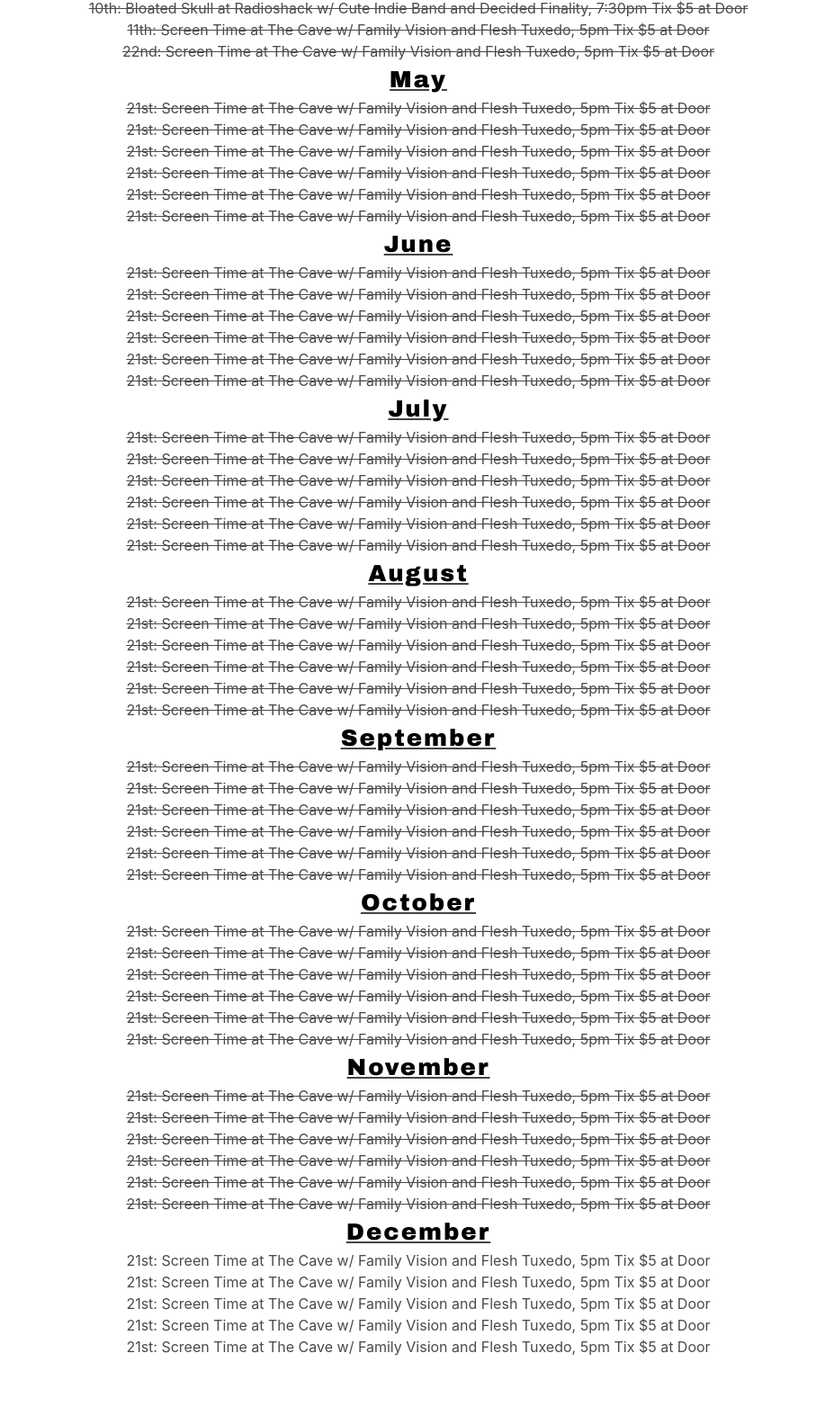
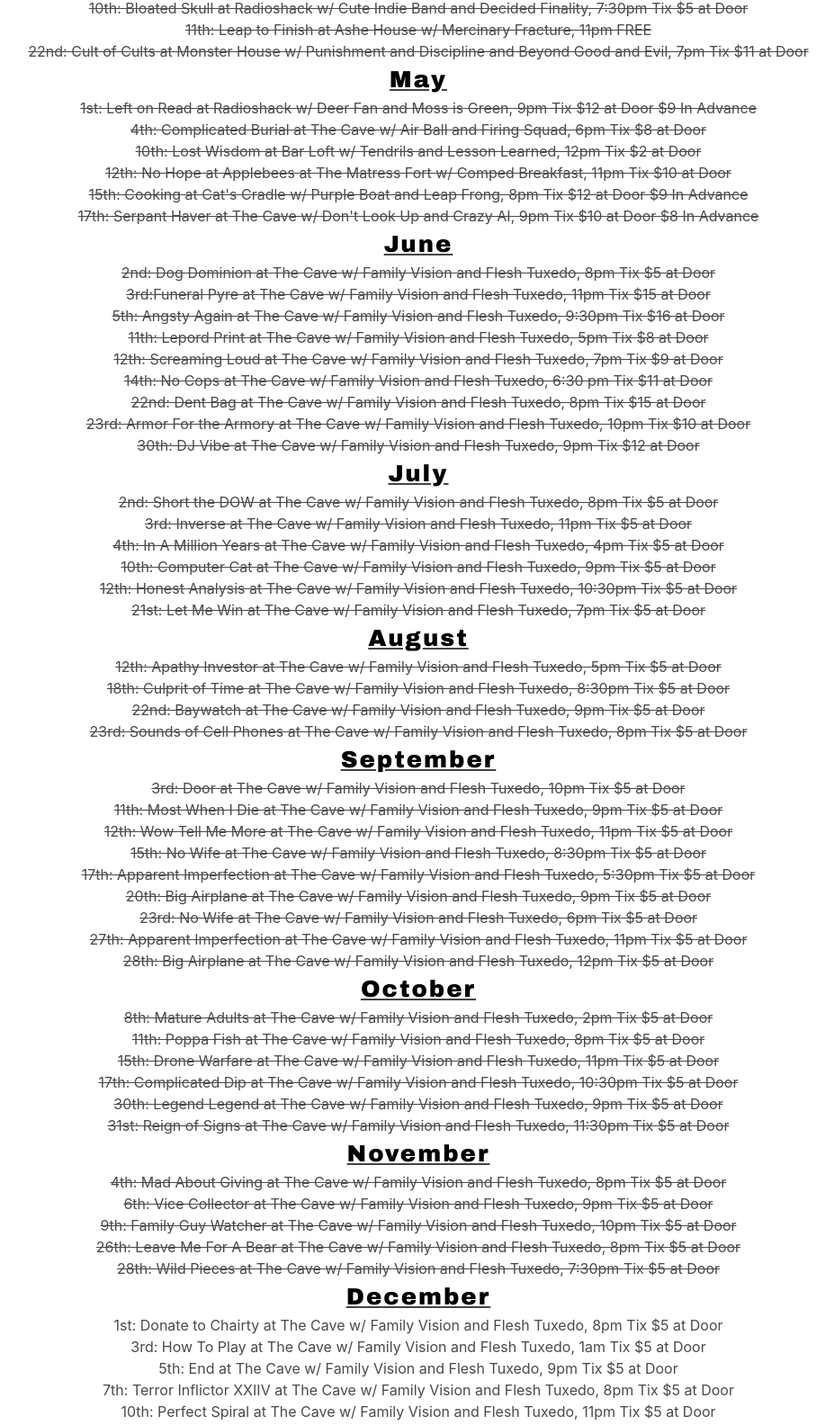
Before and after one commit to kakiryan/comp426FinalProject, a plain HTML site: page eventspage.html in a window 1280 px wide. Shown: the part 1092-2676 px from the top of the page at 90% size, without its empty margins (175-1102 px from the left). Before the commit the page ends 2601 px from the top, so only its background shows below. Drawn offline with nearby package versions, Linux system fonts and the light colour scheme.

Commit message:
"More Bands"

```diff
--- a/eventspage.html
+++ b/eventspage.html
@@ -81,63 +81,70 @@ h2 {
     <p>April</p>
     <s><h2> 5th: Fat Capital at The Cave w/ Reality Bend and Wretched Book Seller, 5pm Tix $30 at Door $27 In Advance  </h2></s>
     <s><h2> 10th: Bloated Skull at Radioshack w/ Cute Indie Band and Decided Finality, 7:30pm Tix $5 at Door  </h2></s>
-    <s><h2> 11th: Screen Time at The Cave w/ Family Vision and Flesh Tuxedo, 5pm Tix $5 at Door  </h2></s>
-    <s><h2> 22nd: Screen Time at The Cave w/ Family Vision and Flesh Tuxedo, 5pm Tix $5 at Door  </h2></s>
+    <s><h2> 11th: Leap to Finish at Ashe House w/ Mercinary Fracture, 11pm FREE</h2></s>
+    <s><h2> 22nd: Cult of Cults at Monster House w/ Punishment and Discipline and Beyond Good and Evil, 7pm Tix $11 at Door  </h2></s>
     <p>May</p>
-    <s><h2> 21st: Screen Time at The Cave w/ Family Vision and Flesh Tuxedo, 5pm Tix $5 at Door  </h2></s>
-    <s><h2> 21st: Screen Time at The Cave w/ Family Vision and Flesh Tuxedo, 5pm Tix $5 at Door  </h2></s>
-    <s><h2> 21st: Screen Time at The Cave w/ Family Vision and Flesh Tuxedo, 5pm Tix $5 at Door  </h2></s>
-    <s><h2> 21st: Screen Time at The Cave w/ Family Vision and Flesh Tuxedo, 5pm Tix $5 at Door  </h2></s>
-    <s><h2> 21st: Screen Time at The Cave w/ Family Vision and Flesh Tuxedo, 5pm Tix $5 at Door  </h2></s>
-    <s><h2> 21st: Screen Time at The Cave w/ Family Vision and Flesh Tuxedo, 5pm Tix $5 at Door  </h2></s>
+    <s><h2> 1st: Left on Read at Radioshack w/ Deer Fan and Moss is Green, 9pm Tix $12 at Door $9 In Advance  </h2></s>
+    <s><h2> 4th: Complicated Burial at The Cave w/ Air Ball and Firing Squad, 6pm Tix $8 at Door  </h2></s>
+    <s><h2> 10th: Lost Wisdom at Bar Loft w/ Tendrils and Lesson Learned, 12pm Tix $2 at Door  </h2></s>
+    <s><h2> 12th: No Hope at Applebees at The Matress Fort w/ Comped Breakfast, 11pm Tix $10 at Door  </h2></s>
+    <s><h2> 15th: Cooking at Cat's Cradle w/ Purple Boat and Leap Frong, 8pm Tix $12 at Door $9 In Advance  </h2></s>
+    <s><h2> 17th: Serpant Haver at The Cave w/ Don't Look Up and Crazy AI, 9pm Tix $10 at Door $8 In Advance  </h2></s>
     <p>June</p>
-    <s><h2> 21st: Screen Time at The Cave w/ Family Vision and Flesh Tuxedo, 5pm Tix $5 at Door  </h2></s>
-    <s><h2> 21st: Screen Time at The Cave w/ Family Vision and Flesh Tuxedo, 5pm Tix $5 at Door  </h2></s>
-    <s><h2> 21st: Screen Time at The Cave w/ Family Vision and Flesh Tuxedo, 5pm Tix $5 at Door  </h2></s>
-    <s><h2> 21st: Screen Time at The Cave w/ Family Vision and Flesh Tuxedo, 5pm Tix $5 at Door  </h2></s>
-    <s><h2> 21st: Screen Time at The Cave w/ Family Vision and Flesh Tuxedo, 5pm Tix $5 at Door  </h2></s>
-    <s><h2> 21st: Screen Time at The Cave w/ Family Vision and Flesh Tuxedo, 5pm Tix $5 at Door  </h2></s>
+    <s><h2> 2nd: Dog Dominion at The Cave w/ Family Vision and Flesh Tuxedo, 8pm Tix $5 at Door  </h2></s>
+    <s><h2> 3rd:Funeral Pyre at The Cave w/ Family Vision and Flesh Tuxedo, 11pm Tix $15 at Door  </h2></s>
+    <s><h2> 5th: Angsty Again at The Cave w/ Family Vision and Flesh Tuxedo, 9:30pm Tix $16 at Door  </h2></s>
+    <s><h2> 11th: Lepord Print at The Cave w/ Family Vision and Flesh Tuxedo, 5pm Tix $8 at Door  </h2></s>
+    <s><h2> 12th: Screaming Loud at The Cave w/ Family Vision and Flesh Tuxedo, 7pm Tix $9 at Door  </h2></s>
+    <s><h2> 14th: No Cops at The Cave w/ Family Vision and Flesh Tuxedo, 6:30 pm Tix $11 at Door  </h2></s>
+    <s><h2> 22nd: Dent Bag at The Cave w/ Family Vision and Flesh Tuxedo, 8pm Tix $15 at Door  </h2></s>
+    <s><h2> 23rd: Armor For the Armory at The Cave w/ Family Vision and Flesh Tuxedo, 10pm Tix $10 at Door  </h2></s>
+    <s><h2> 30th: DJ Vibe at The Cave w/ Family Vision and Flesh Tuxedo, 9pm Tix $12 at Door  </h2></s>
     <p>July</p>
-    <s><h2> 21st: Screen Time at The Cave w/ Family Vision and Flesh Tuxedo, 5pm Tix $5 at Door  </h2></s>
-    <s><h2> 21st: Screen Time at The Cave w/ Family Vision and Flesh Tuxedo, 5pm Tix $5 at Door  </h2></s>
-    <s><h2> 21st: Screen Time at The Cave w/ Family Vision and Flesh Tuxedo, 5pm Tix $5 at Door  </h2></s>
-    <s><h2> 21st: Screen Time at The Cave w/ Family Vision and Flesh Tuxedo, 5pm Tix $5 at Door  </h2></s>
-    <s><h2> 21st: Screen Time at The Cave w/ Family Vision and Flesh Tuxedo, 5pm Tix $5 at Door  </h2></s>
-    <s><h2> 21st: Screen Time at The Cave w/ Family Vision and Flesh Tuxedo, 5pm Tix $5 at Door  </h2></s>
+    <s><h2> 2nd: Short the DOW at The Cave w/ Family Vision and Flesh Tuxedo, 8pm Tix $5 at Door  </h2></s>
+    <s><h2> 3rd: Inverse at The Cave w/ Family Vision and Flesh Tuxedo, 11pm Tix $5 at Door  </h2></s>
+    <s><h2> 4th: In A Million Years at The Cave w/ Family Vision and Flesh Tuxedo, 4pm Tix $5 at Door  </h2></s>
+    <s><h2> 10th: Computer Cat at The Cave w/ Family Vision and Flesh Tuxedo, 9pm Tix $5 at Door  </h2></s>
+    <s><h2> 12th: Honest Analysis at The Cave w/ Family Vision and Flesh Tuxedo, 10:30pm Tix $5 at Door  </h2></s>
+    <s><h2> 21st: Let Me Win at The Cave w/ Family Vision and Flesh Tuxedo, 7pm Tix $5 at Door  </h2></s>
     <p>August</p>
-    <s><h2> 21st: Screen Time at The Cave w/ Family Vision and Flesh Tuxedo, 5pm Tix $5 at Door  </h2></s>
-    <s><h2> 21st: Screen Time at The Cave w/ Family Vision and Flesh Tuxedo, 5pm Tix $5 at Door  </h2></s>
-    <s><h2> 21st: Screen Time at The Cave w/ Family Vision and Flesh Tuxedo, 5pm Tix $5 at Door  </h2></s>
-    <s><h2> 21st: Screen Time at The Cave w/ Family Vision and Flesh Tuxedo, 5pm Tix $5 at Door  </h2></s>
-    <s><h2> 21st: Screen Time at The Cave w/ Family Vision and Flesh Tuxedo, 5pm Tix $5 at Door  </h2></s>
-    <s><h2> 21st: Screen Time at The Cave w/ Family Vision and Flesh Tuxedo, 5pm Tix $5 at Door  </h2></s>
+    <s><h2> 12th: Apathy Investor at The Cave w/ Family Vision and Flesh Tuxedo, 5pm Tix $5 at Door  </h2></s>
+    <s><h2> 18th: Culprit of Time at The Cave w/ Family Vision and Flesh Tuxedo, 8:30pm Tix $5 at Door  </h2></s>
+    <s><h2> 22nd: Baywatch at The Cave w/ Family Vision and Flesh Tuxedo, 9pm Tix $5 at Door  </h2></s>
+    <s><h2> 23rd: Sounds of Cell Phones at The Cave w/ Family Vision and Flesh Tuxedo, 8pm Tix $5 at Door  </h2></s>
     <p>September</p>
-    <s><h2> 21st: Screen Time at The Cave w/ Family Vision and Flesh Tuxedo, 5pm Tix $5 at Door  </h2></s>
-    <s><h2> 21st: Screen Time at The Cave w/ Family Vision and Flesh Tuxedo, 5pm Tix $5 at Door  </h2></s>
-    <s><h2> 21st: Screen Time at The Cave w/ Family Vision and Flesh Tuxedo, 5pm Tix $5 at Door  </h2></s>
-    <s><h2> 21st: Screen Time at The Cave w/ Family Vision and Flesh Tuxedo, 5pm Tix $5 at Door  </h2></s>
-    <s><h2> 21st: Screen Time at The Cave w/ Family Vision and Flesh Tuxedo, 5pm Tix $5 at Door  </h2></s>
-    <s><h2> 21st: Screen Time at The Cave w/ Family Vision and Flesh Tuxedo, 5pm Tix $5 at Door  </h2></s>
+    <s><h2> 3rd: Door at The Cave w/ Family Vision and Flesh Tuxedo, 10pm Tix $5 at Door  </h2></s>
+    <s><h2> 11th: Most When I Die at The Cave w/ Family Vision and Flesh Tuxedo, 9pm Tix $5 at Door  </h2></s>
+    <s><h2> 12th: Wow Tell Me More at The Cave w/ Family Vision and Flesh Tuxedo, 11pm Tix $5 at Door  </h2></s>
+    <s><h2> 15th: No Wife at The Cave w/ Family Vision and Flesh Tuxedo, 8:30pm Tix $5 at Door  </h2></s>
+    <s><h2> 17th: Apparent Imperfection at The Cave w/ Family Vision and Flesh Tuxedo, 5:30pm Tix $5 at Door  </h2></s>
+    <s><h2> 20th: Big Airplane at The Cave w/ Family Vision and Flesh Tuxedo, 9pm Tix $5 at Door  </h2></s>
+    <s><h2> 23rd: No Wife at The Cave w/ Family Vision and Flesh Tuxedo, 6pm Tix $5 at Door  </h2></s>
+    <s><h2> 27th: Apparent Imperfection at The Cave w/ Family Vision and Flesh Tuxedo, 11pm Tix $5 at Door  </h2></s>
+    <s><h2> 28th: Big Airplane at The Cave w/ Family Vision and Flesh Tuxedo, 12pm Tix $5 at Door  </h2></s>
     <p>October</p>
-    <s><h2> 21st: Screen Time at The Cave w/ Family Vision and Flesh Tuxedo, 5pm Tix $5 at Door  </h2></s>
-    <s><h2> 21st: Screen Time at The Cave w/ Family Vision and Flesh Tuxedo, 5pm Tix $5 at Door  </h2></s>
-    <s><h2> 21st: Screen Time at The Cave w/ Family Vision and Flesh Tuxedo, 5pm Tix $5 at Door  </h2></s>
-    <s><h2> 21st: Screen Time at The Cave w/ Family Vision and Flesh Tuxedo, 5pm Tix $5 at Door  </h2></s>
-    <s><h2> 21st: Screen Time at The Cave w/ Family Vision and Flesh Tuxedo, 5pm Tix $5 at Door  </h2></s>
-    <s><h2> 21st: Screen Time at The Cave w/ Family Vision and Flesh Tuxedo, 5pm Tix $5 at Door  </h2></s>
+    <s><h2> 8th: Mature Adults at The Cave w/ Family Vision and Flesh Tuxedo, 2pm Tix $5 at Door  </h2></s>
+    <s><h2> 11th: Poppa Fish at The Cave w/ Family Vision and Flesh Tuxedo, 8pm Tix $5 at Door  </h2></s>
+    <s><h2> 15th: Drone Warfare at The Cave w/ Family Vision and Flesh Tuxedo, 11pm Tix $5 at Door  </h2></s>
+    <s><h2> 17th: Complicated Dip at The Cave w/ Family Vision and Flesh Tuxedo, 10:30pm Tix $5 at Door  </h2></s>
+    <s><h2> 30th: Legend Legend at The Cave w/ Family Vision and Flesh Tuxedo, 9pm Tix $5 at Door  </h2></s>
+    <s><h2> 31st: Reign of Signs at The Cave w/ Family Vision and Flesh Tuxedo, 11:30pm Tix $5 at Door  </h2></s>
     <p>November</p>
-    <s><h2> 21st: Screen Time at The Cave w/ Family Vision and Flesh Tuxedo, 5pm Tix $5 at Door  </h2></s>
-    <s><h2> 21st: Screen Time at The Cave w/ Family Vision and Flesh Tuxedo, 5pm Tix $5 at Door  </h2></s>
-    <s><h2> 21st: Screen Time at The Cave w/ Family Vision and Flesh Tuxedo, 5pm Tix $5 at Door  </h2></s>
-    <s><h2> 21st: Screen Time at The Cave w/ Family Vision and Flesh Tuxedo, 5pm Tix $5 at Door  </h2></s>
-    <s><h2> 21st: Screen Time at The Cave w/ Family Vision and Flesh Tuxedo, 5pm Tix $5 at Door  </h2></s>
-    <s><h2> 21st: Screen Time at The Cave w/ Family Vision and Flesh Tuxedo, 5pm Tix $5 at Door  </h2></s>
+    <s><h2> 4th: Mad About Giving at The Cave w/ Family Vision and Flesh Tuxedo, 8pm Tix $5 at Door  </h2></s>
+    <s><h2> 6th: Vice Collector at The Cave w/ Family Vision and Flesh Tuxedo, 9pm Tix $5 at Door  </h2></s>
+    <s><h2> 9th: Family Guy Watcher at The Cave w/ Family Vision and Flesh Tuxedo, 10pm Tix $5 at Door  </h2></s>
+    <s><h2> 26th: Leave Me For A Bear at The Cave w/ Family Vision and Flesh Tuxedo, 8pm Tix $5 at Door  </h2></s>
+    <s><h2> 28th: Wild Pieces at The Cave w/ Family Vision and Flesh Tuxedo, 7:30pm Tix $5 at Door  </h2></s>
     <p>December</p>
-    <h2> 21st: Screen Time at The Cave w/ Family Vision and Flesh Tuxedo, 5pm Tix $5 at Door  </h2>
-    <h2> 21st: Screen Time at The Cave w/ Family Vision and Flesh Tuxedo, 5pm Tix $5 at Door  </h2>
-    <h2> 21st: Screen Time at The Cave w/ Family Vision and Flesh Tuxedo, 5pm Tix $5 at Door  </h2>
-    <h2> 21st: Screen Time at The Cave w/ Family Vision and Flesh Tuxedo, 5pm Tix $5 at Door  </h2>
-    <h2> 21st: Screen Time at The Cave w/ Family Vision and Flesh Tuxedo, 5pm Tix $5 at Door  </h2>
+    <h2> 1st: Donate to Chairty at The Cave w/ Family Vision and Flesh Tuxedo, 8pm Tix $5 at Door  </h2>
+    <h2> 3rd: How To Play at The Cave w/ Family Vision and Flesh Tuxedo, 1am Tix $5 at Door  </h2>
+    <h2> 5th: End at The Cave w/ Family Vision and Flesh Tuxedo, 9pm Tix $5 at Door  </h2>
+    <h2> 7th: Terror Inflictor XXIIV at The Cave w/ Family Vision and Flesh Tuxedo, 8pm Tix $5 at Door  </h2>
+    <h2> 10th: Perfect Spiral at The Cave w/ Family Vision and Flesh Tuxedo, 11pm Tix $5 at Door  </h2>
+    <h2> 15th: Catch Up at The Cave w/ Family Vision and Flesh Tuxedo, 10pm Tix $5 at Door  </h2>
+    <h2> 22nd: Film Snobs at The Cave w/ Family Vision and Flesh Tuxedo, 5:30pm Tix $5 at Door  </h2>
+    <h2> 27th: Christmas Bash at Cat's Cradle, 5pm Tix $5 at Door  </h2>
+    <h2> 30th: Finally Done at The Cave w/ Family Vision and Flesh Tuxedo, 8pm Tix $5 at Door  </h2>
 </body>
 
 
```
